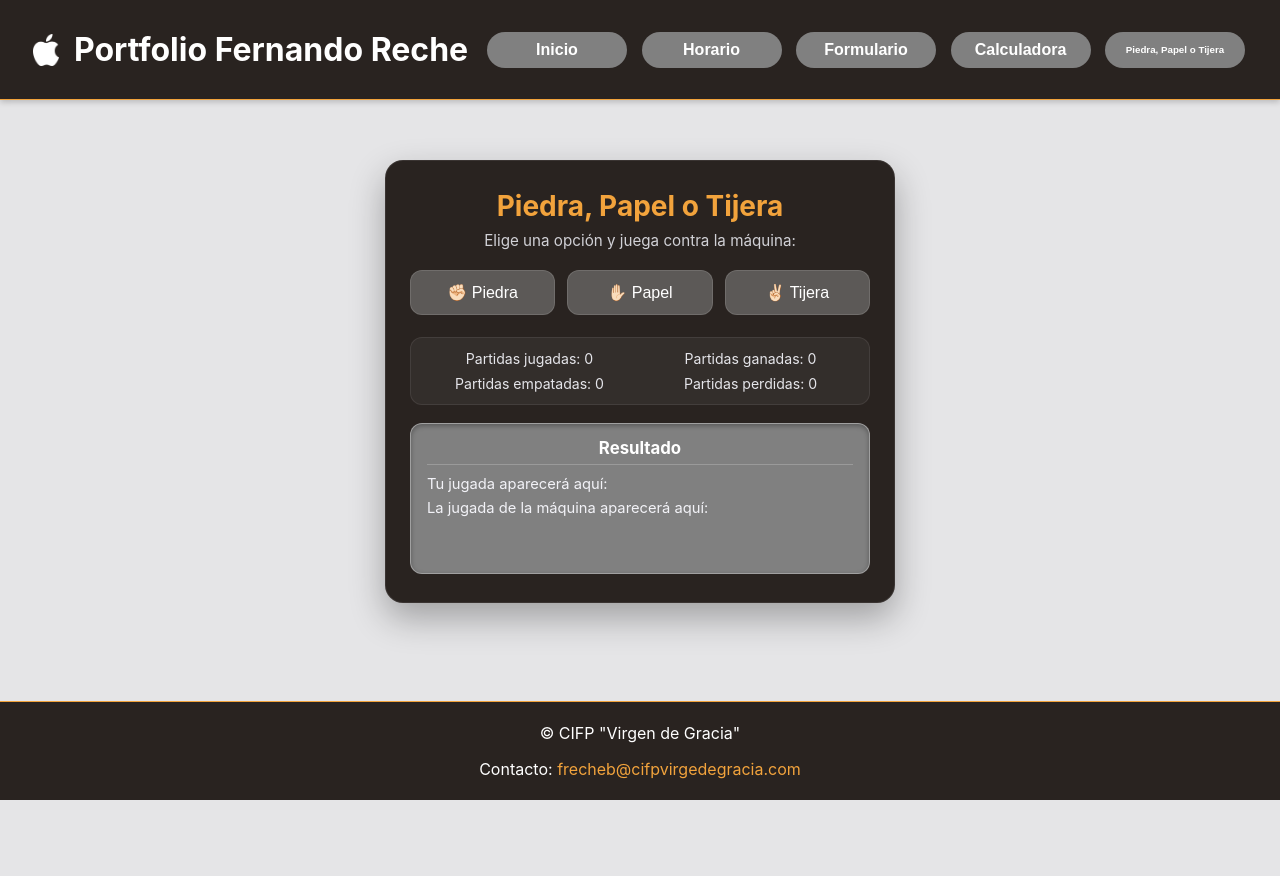
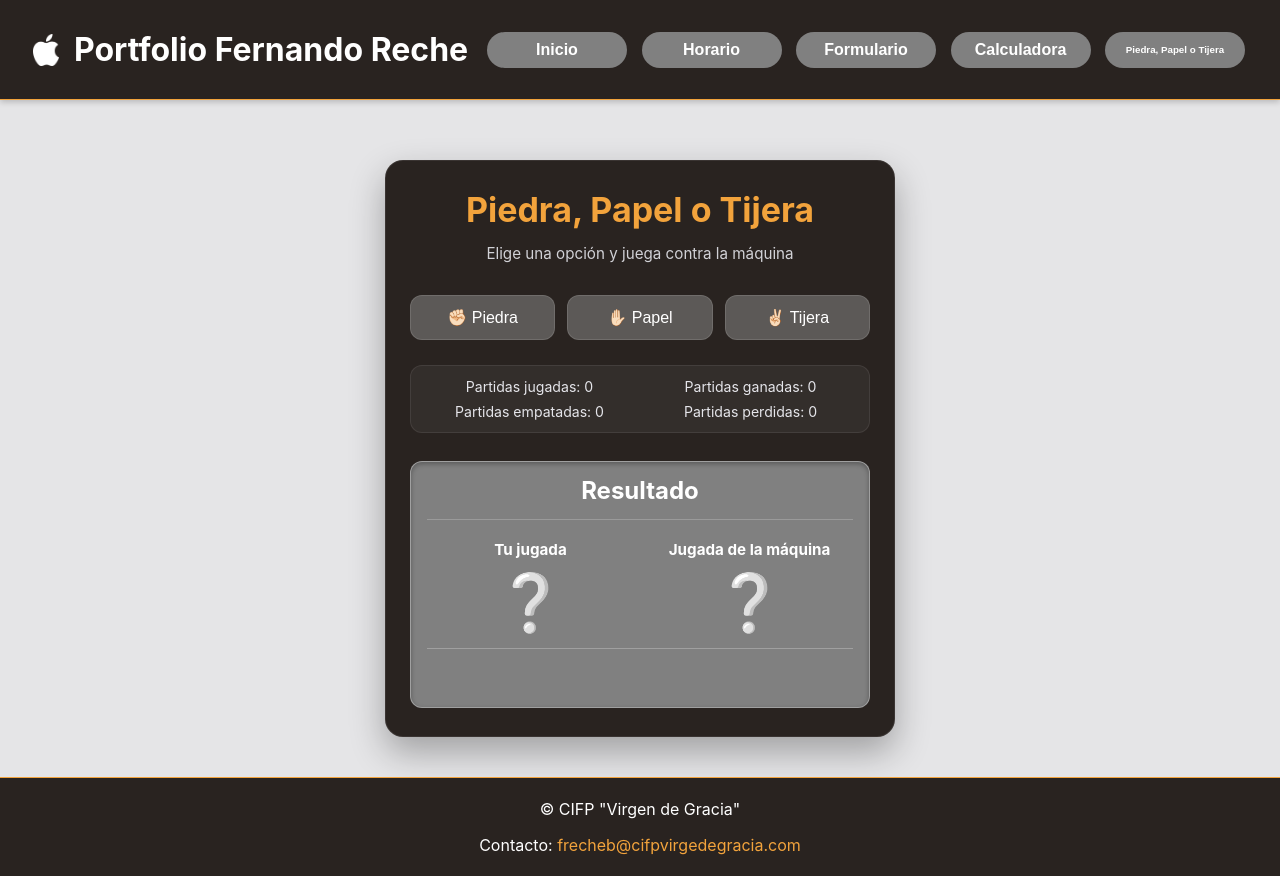
Before and after one commit to frecheb/ejemplo-web, a plain HTML site: page piedra-papel-tijera.html in a window 1280 px wide. Before the commit the page ends 800 px from the top, so only its background shows below. Drawn offline with Linux system fonts and the light colour scheme.

Commit message:
Mejoras en Piedra, Papel o Tijera

```diff
--- a/css/piedra-papel-tijera.css
+++ b/css/piedra-papel-tijera.css
@@ -27,18 +27,20 @@
   margin: 60px auto 40px;
 }
 
+/* Título principal del juego */
 .contenedor-juego h1 {
-  font-size: 28px;
-  color: #f2a33c; /* Naranja macOS */
+    font-size: 34px;
+    color: #f2a33c;
     margin-top: 0;
-  margin-bottom: 8px;
+    margin-bottom: 12px;
+    font-weight: 700;
 }
 
 .subtitulo-juego {
   color: #d1d1d6;
   font-size: 0.95rem;
-  margin-top: 0;
-  margin-bottom: 20px;
+  margin-top: 14px;
+  margin-bottom: 32px;
 }
 
 /* Contenedor de los 3 botones de jugada */
@@ -46,7 +48,7 @@
   display: flex;
   justify-content: center;
   gap: 12px;
-  margin-bottom: 22px;
+  margin-bottom: 25px;
 }
 
 /* Sobrescribe el botón circular de la calculadora para alojar emoji + texto */
@@ -64,12 +66,18 @@
   transition: background-color 0.2s ease, transform 0.1s ease;
 }
 
+/* Efecto hover: iluminar en naranja */
 .opciones .btn-jugada:hover {
-  background-color: #f2a33c; /* Se ilumina en naranja al pasar el ratón */
-  color: #1c1c1e;
+    background-color: #FFC36B;
+    color: #292320;
+    border-color: #FFC36B;
 }
 
+/* Efecto active: pulsación */
 .opciones .btn-jugada:active {
+    background-color: #f2a33c;
+    color: #292320;
+    border-color: #f2a33c;
     transform: scale(0.96);
 }
 
@@ -81,7 +89,7 @@
   background-color: rgba(255, 255, 255, 0.05);
   padding: 12px;
   border-radius: 12px;
-  margin-bottom: 18px;
+  margin-bottom: 28px;
   border: 1px solid rgba(255, 255, 255, 0.08);
 }
 
@@ -103,14 +111,16 @@
   text-align: left;
 }
 
+/* Título de la sección de resultados */
 .pantalla-resultado h2 {
     margin-top: 0;
-  margin-bottom: 10px;
-  font-size: 1.05rem;
+    margin-bottom: 20px;
+    font-size: 1.5rem;
+    font-weight: 700;
     color: #ffffff;
     text-align: center;
     border-bottom: 1px solid rgba(255, 255, 255, 0.2);
-  padding-bottom: 6px;
+    padding-bottom: 14px;
 }
 
 .pantalla-resultado p {
@@ -122,9 +132,40 @@
 /* Destaca el mensaje de Ganaste / Perdiste / Empate */
 .pantalla-resultado .mensaje-final {
     margin-top: 12px;
+    padding-top: 14px;
+    border-top: 1px solid rgba(255, 255, 255, 0.25);
     font-size: 1.25rem;
     font-weight: 700;
     text-align: center;
-  color: #ffca7a; /* Naranja claro para resaltar sobre el fondo gris #808080 */
+    color: #ffca7a;
     min-height: 1.5rem;
 }
+
+/* Distribución de las jugadas */
+.jugadas-resultado {
+    display: grid;
+    grid-template-columns: 1fr 1fr;
+    gap: 12px;
+    text-align: center;
+}
+
+/* Cada columna de jugada */
+.jugada {
+    display: flex;
+    flex-direction: column;
+    align-items: center;
+    gap: 10px;
+}
+
+/* Títulos de las jugadas */
+.jugada h3 {
+    margin: 0;
+    font-size: 0.95rem;
+    color: #ffffff;
+}
+
+/* Emojis de las jugadas */
+.emoji-jugada {
+    font-size: 3.5rem;
+    line-height: 1.2;
+}
--- a/js/juego.js
+++ b/js/juego.js
@@ -6,6 +6,11 @@ let perdidas = 0;
 function jugar (jugador) {
     const opciones = ["piedra", "papel", "tijera"];
     const maquina = opciones[Math.floor(Math.random() * opciones.length)];
+    const emojis = {
+    piedra: "✊🏻",
+    papel: "✋🏻",
+    tijera: "✌🏻"
+    };
     let mensaje;
 
     partidas++;
@@ -25,8 +30,8 @@ function jugar (jugador) {
         perdidas++;
     }
 
-document.getElementById("jugada-jugador").textContent = `Tu elección: ${jugador}`;
-document.getElementById("jugada-maquina").textContent = `Elección de la máquina: ${maquina}`;
+document.getElementById("jugada-jugador").textContent = emojis[jugador];
+document.getElementById("jugada-maquina").textContent = emojis[maquina];
 document.getElementById("mensaje").textContent = mensaje;
 document.getElementById("marcador").textContent = `Partidas jugadas: ${partidas}`;
 document.getElementById("ganadas").textContent = `Ganadas: ${ganadas}`;
--- a/piedra-papel-tijera.html
+++ b/piedra-papel-tijera.html
@@ -18,7 +18,7 @@
 	</script>
     <main class="contenedor-juego">
         <h1>Piedra, Papel o Tijera</h1>
-        <p class="subtitulo-juego">Elige una opción y juega contra la máquina:</p>
+        <p class="subtitulo-juego">Elige una opción y juega contra la máquina</p>
 
         <div class="opciones">
             <button class="btn-jugada" onclick="jugar('piedra')">✊🏻 Piedra</button>
@@ -35,8 +35,19 @@
 
         <section id="resultado" class="pantalla-resultado">
             <h2>Resultado</h2>
-            <p id="jugada-jugador">Tu jugada aparecerá aquí: </p>
-            <p id="jugada-maquina">La jugada de la máquina aparecerá aquí: </p>
+
+            <div class="jugadas-resultado">
+                <div class="jugada">
+                    <h3>Tu jugada</h3>
+                    <span id="jugada-jugador" class="emoji-jugada">❔</span>
+                </div>
+
+                <div class="jugada">
+                    <h3>Jugada de la máquina</h3>
+                    <span id="jugada-maquina" class="emoji-jugada">❔</span>
+                </div>
+            </div>
+
             <p id="mensaje" class="mensaje-final"></p>
         </section>
     </main>
```
Lines whose indentation alone changed are shown as unchanged.
